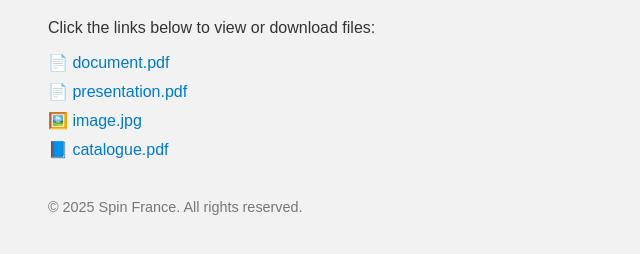
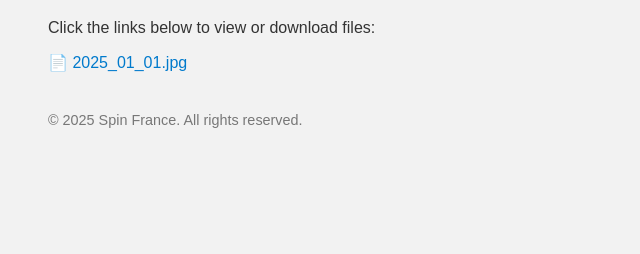
Before and after one commit to SPINfrance/newsletters, a plain HTML site: page index.html in a window 1280 px wide. Shown: the part 110-364 px from the top of the page, without its empty margins (0-640 px from the left). Drawn offline with Linux system fonts and the light colour scheme.

Commit message:
Update index.html

```diff
--- a/index.html
+++ b/index.html
@@ -38,10 +38,7 @@
   <h1>📂 Spin France – File Downloads</h1>
   <p>Click the links below to view or download files:</p>
   <ul>
-    <li><a href="document.pdf" target="_blank">📄 document.pdf</a></li>
-    <li><a href="presentation.pdf" target="_blank">📄 presentation.pdf</a></li>
-    <li><a href="image.jpg" target="_blank">🖼️ image.jpg</a></li>
-    <li><a href="catalogue.pdf" target="_blank">📘 catalogue.pdf</a></li>
+    <li><a href="2025_01_01.jpg" target="_blank">📄 2025_01_01.jpg</a></li>
     <!-- Add more file links here -->
   </ul>
 
```
